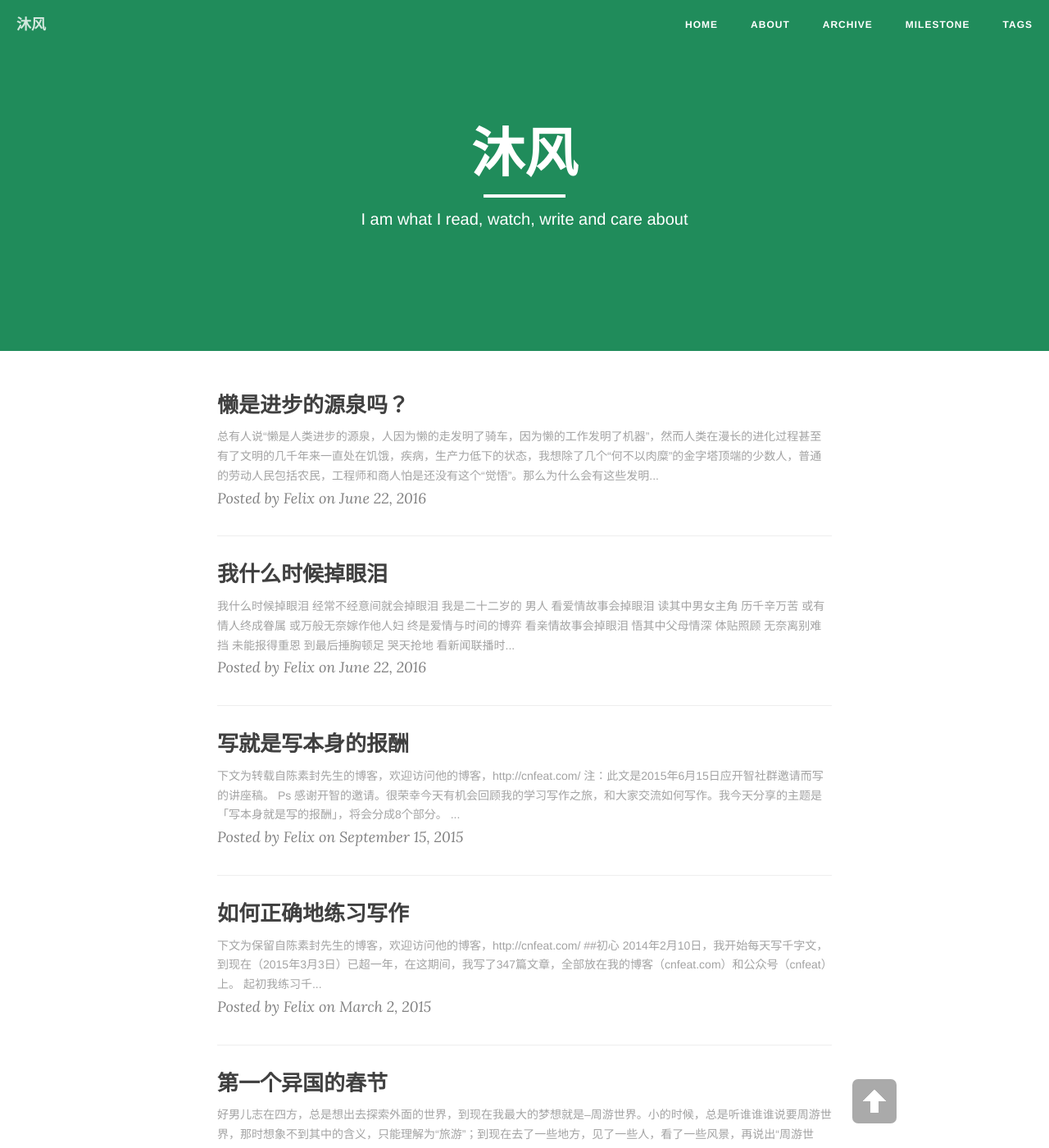
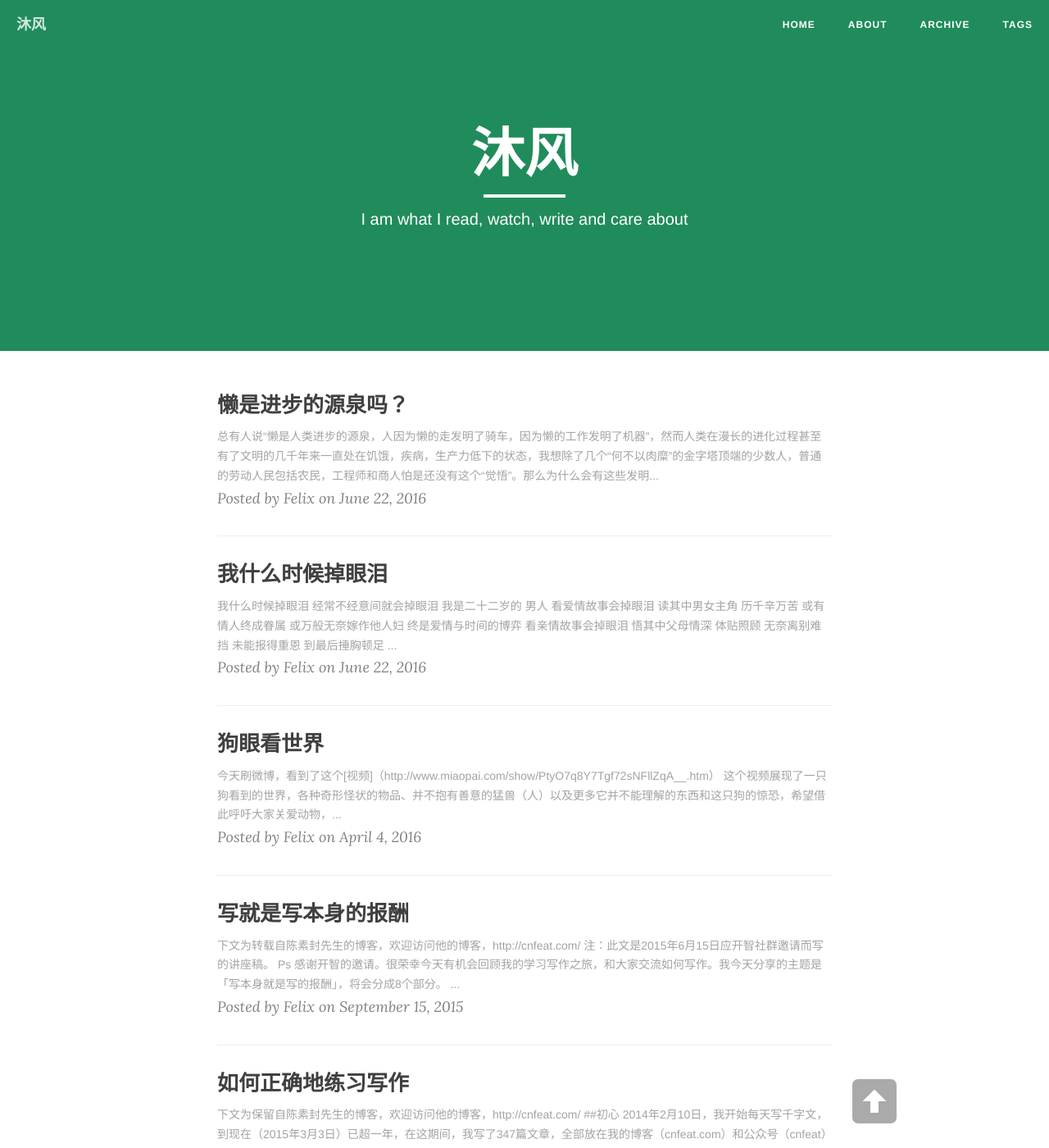
Before and after one commit to FelixLou/felixlou.github.io, a Jekyll site: the page built from index.html, in a window 1280 px wide and 1400 px high. Shown: the whole window at 82% size. Built offline with Jekyll 4.4.1, drawn with Linux system fonts in a browser that asks for light colours; nearby versions of some CDN libraries; the list of posts is cut into pages by our own code; some of the changed lines change nothing that is shown.

Commit message:
add a file

```diff
--- a/_config.yml
+++ b/_config.yml
@@ -2,7 +2,7 @@
 title: 沐风
 header-img: "img/green.jpg"
 tagline: "cn"
-description: "I am what I read, watch, write and care about"
+description: "I am what I read, write and care about"
 baseurl: ""
 url: ""
 
--- /dev/null
+++ b/_posts/2016-04-22-View from a dog.md
@@ -0,0 +1,20 @@
+---
+layout: post
+title: 狗眼看世界
+date: 2016-04-04
+categories: blog
+tags: [思考，家庭]
+description: 写不是义务，写本身就是写的报酬。
+---
+
+今天刷微博，看到了这个[视频]（http://www.miaopai.com/show/PtyO7q8Y7Tgf72sNFllZqA__.htm）
+
+这个视频展现了一只狗看到的世界，各种奇形怪状的物品、并不抱有善意的猛兽（人）以及更多它并不能理解的东西和这只狗的惊恐，希望借此呼吁大家关爱动物，不要随意丢弃他们。因为它可能只是你的一条狗，你却是他生命的全部。无数的小说，电影，真实的故事也展示了狗的忠诚，如何舍命救主，如何在主人死后，绝食而死。我还记得有一个视频展示了你不在家的时间你的狗狗都在干嘛？[Youtube]https://www.youtube.com/watch?v=PXn3v80fl50 [腾讯视频]http://v.qq.com/x/cover/e699qfeo2b6txwn.html?vid=s0141r77v9m 整体上就是在等你，听到一点声音就赶紧跑到门口，不是你，有失落的回去，重复以此，直到你回来，帮你叼来拖鞋，在你身边撒欢。看完这个视频，我对养狗这事想想就充满愧疚感。
+
+由这个拍摄视角，我想到对于小孩子莫不是如此。这个世界都是按照成年人的身高，偏好建造设置的，走在大街上，对于小孩子来说，他只能看到一根根粗壮的大腿，一排排冰冷的墙壁，没有大胸细腰，没有橱窗内别样风景。万一碰到了另一根大腿的主人（who 认识他父母），还得停下来看着地上的蚂蚁发呆，还得叫一声“阿姨好”，还得被摸下头，等回了家最喜爱的动画片已经播完了。这个世界的主体是成年人，无论宣称多么重视小孩的社会，小孩终究还是受尽了来自成年社会的无礼和漫待。视角不同，看到的景象自然不同。你觉得逛街很爽，看到了美丽的衣服，精致的蛋糕，他只是路过了一排排的墙壁和玻璃；你觉得只是错过了一个脑残无聊的动画片，可那里有他的英雄；你觉得可以自作主张把他的玩具给别的小孩，可是他会有生命去守护。孩子无论怎么说都是独立的个体，他并不是你的财产，不是你的奴隶，不是你实现梦想的工具，所以首要的就是承认他的独立性，并尊重他。想到一个对比，在美国，财产权是最至高无上的，如果胆敢不经允许进入私人住宅，主人是有权利开枪的，然而对待孩子却像独立的个体，小的时候自然疼爱有佳，孩子长大了，有能力自己选择并承担后果的时候，就尊重他的选择，离开这个城市，离开这个州，离开美国都不会干涉；而在中国，财产权尝尝被无视，各种强拆不绝入耳，反而觉得孩子是自己的财产，上什么学校，学什么专业，找对象的时间，身高，长相，家庭都要有要求。当然这与中国的独生子女政策和文化是脱不了干系的，只有你一个孩子，能怎么办呢？独生子女政策大概是中国最风靡世界的事情了吧，经常会有美国人问我独生子女政策的问题，也是前几十年政治庇护移民美国最方便的理由吧。自古就是”子以父为纲“，能短时间改过来吗？
+
+对于一个成熟的社会来说，养育孩子并不是一种恩情，因为毕竟也不是他要求你把他带到世界上来的，反而是父母，是他们为了自己的whatever目的，将他不由分说地带到这个世界。如果养而不能防老，那么为什么又要生养呢？从基因的角度讲，基因都是自私的，都是渴望自己得到复制的，所以这是几千年，甚至几万年的进化史写到基因里的，任何人都无法改变；其次，是社会的舆论，是父母，是朋友，是同事，是七大姑八大姨逼迫你生养孩子，并不是孩子本身。那么生养孩子就没有好处了吗？有，生养孩子最大的好处是你变成了一个榜样，你的生活有了动力，你想做一个better man。过去，店家多找给你2块钱，你沾沾自喜，现在不行，你得告诉孩子我们要诚实，我们要还回去；过去，你可以对朋友撒个谎，孩子在你面前时，不行，因为你不能给他一个坏的示范；过去，近处没有垃圾桶，你偷偷的丢在地上，拉着孩子的时候，不行，你得告诉他要环保，要有素质。任何口头向孩子灌输着“仁义礼智信，温良恭俭让”，自己却做着相反的事的人，都是耍流氓，都是在给孩子做坏的典范，都是给孩子示范如何做一个伪君子。言传身教这件事，永远都是身教比言传管用！好的习惯大多都是小时候养成的，家庭教育至关重要，童年的经历会对孩子心理造成难以逆转的影响。再者，我们小时候的事大多都是记不清的，少年的纯真对于中年人来说更是难能可贵。
+
+在教育孩子和家庭关系这个事上，我在看美剧《Modern family》时感觉时常被触动，我发誓组建家庭和当爸爸前一定再好好看一遍。
+
+好好对待你的狗狗，好好思考和孩子的关系
--- a/about.md
+++ b/about.md
@@ -1,7 +1,7 @@
 ---
 layout: page
 title: "About"
-description: "学苟知本，六经皆我注脚 "
+description: "Something about me"
 header-img: "img/green.jpg"
 ---
 
@@ -10,58 +10,127 @@
     <p><img src="http://7xlfkx.com1.z0.glb.clouddn.com/white2.jpg" align="center"></p>
 </center>
 
-我是陈素封，每天千字践行者，践行时间：2014年02月10日至2015年02月23日，感谢这段经历，让我成为了现在的我。
+我是卢佳斌,一个Amazon西雅图的程序员。
 
-现在研习 **认知写作学** 。
+爱好广泛，对世界充满好奇。
 
-###坚信
+喜欢读书，喜欢旅行，喜欢交朋友，喜欢和各种各样的人聊天，还喜欢美食！
+
+热爱历史，热爱经济学，热爱心理学。
+
+欢迎以各种方式与我交流。
 
 
-- 元认知乃一切之源
-- 学苟知本，六经皆我注脚
-- 一切技能皆可习得，包括写作
-- 「持续」并不是坚持，写就是最好的回报
+###最近做的事
 
 
-###关注：
+###我喜欢的人
+Elon Reeve Musk
+Mark Elliot Zuckerberg
+张小龙
+郭德纲&&于谦
+姜文
+
+###我喜欢的作家
+吴军《数学之美》《浪潮之巅》《文明之光》《硅谷之谜》《大学之路》
+
+刘瑜 《送你一颗子弹》《观念的水位》《民主的细节》
+
+龙应台 《孩子，你慢慢来》《野火集》《亲爱的安德烈》《中国人，你为什么不生气》
+
+吴晓波 《大败局》
+
+马伯庸 《古董局中局》《三国机密》《风起陇西》《末日焚书》
+
+贾平凹 《白夜》《废都》《高兴》《怀念狼》《天狗》
+
+余华 《活着》《兄弟》《第七天》《许三观卖血记》
+
+王小波 《青铜时代》《白银时代》《黄金时代》
+
+莫言 《檀香刑》《生死疲劳》
+
+东野圭吾 《白夜行》《嫌疑人X的献身《秘密》《幻夜》《解忧杂货铺》
+
+刘慈欣 《三体》
+
+六六 《蜗居》《王贵与安娜》
+
+青春时喜欢过的：
+
+蔡智恒 《第一次的亲密接触》《7-ELEVEN之恋》《爱尔兰咖啡》《檞寄生》《夜玫瑰》《亦恕与珂雪》
+《孔雀森林》《暖暖》《回眸》《鲸鱼女孩．池塘男孩》（2010年前全部作品）
+
+余秋雨 《文化苦旅》《山居笔记》《霜冷长河》《千年一叹》
+
+韩寒 《三重门》《零下一度》《像少年啦飞驰》《毒》《通稿2003》《长安乱》《就这么漂来漂去》《一座城池》
+《光荣日》《杂的文》《他的国》
+
+安妮宝贝 《告别薇安》《八月未央》《彼岸花》《二三事》
+
+###我喜欢的书
+《乔布斯传》
+《苏菲的世界》
+《影响力》
+《美国种族简史》
+《近距离看美国》三部曲（《历史深处的忧虑》《总统是靠不住的》《我也有一个梦想》）
+《穆斯林的葬礼》
+《平凡的世界》
+《白鹿原》
+《小顾聊绘画》
+《穷爸爸，富爸爸》
+《动物庄园》
+
+###读的其他书
+《无声告白》
 
 
-- [元认知](http://www.mesule.com/)
-- 写作
-- Python
-- [阳志平](http://www.yangzhiping.com/)
-- [ZoomQuiet](http://blog.zoomquiet.io/)
+###我喜欢的电视剧
+《Friends》
+《Shameless》
+《The BigBang Theory》
+《Modern Family》
+《Legal High》
+《家有儿女》
+《武林外传》
+《爱情公寓》
+
+###我喜欢的电影
+《肖申克的救赎》
+《幸福终点站》
+《被嫌弃的松子的一生》
+
+###我喜欢的节目
+《罗辑思维》
+《晓松奇谈》
+《晓说》
+《静说日本》
+《吴晓波频道》
+《奇葩说》
+《暴走大事件》
+《万万没想到》
+《报告老板》
+《段子来了》
+《吐小曹扒新闻》
+
+###我喜欢的博客&&微信公众号
 
 
+###我喜欢的网站
+www.google.com
+www.Amazon.com
+www.youtube.com
+www.github.com
+www.zhihu.com
+www.waitbutwhy.com
 
-
-###代表作：
-
-- [《24款最值得推荐的中文字体》](http://cnfeat.com/blog/2015/05/22/a-24-chinese-fonts/)
-
-- [《世界并非如你所见——用可供性来发现更大的世界》](http://cnfeat.com/blog/2015/05/01/affordance/)
-
-- [《如何正确地练习写作》](http://cnfeat.com/blog/2015/03/02/how-to-write/)
-
-
-###我的朋友们
-
-- [YiLee](http://yilee.me)
-- [Caos](http://caos.me)
-- [BuzhiNote](http://BuzhiNote.com)
-- [Azeril](http://azeril.me)
 
 ###联系
 
-- [博客：www.cnfeat.com](www.cnfeat.com)
+- [Linkedin](https://www.linkedin.com/in/jiabinlu)
 
-- [微博@CnFeat](http://weibo.com/207775270)
+- 邮箱：jiabinlu325204@gmail.com
 
-- [知乎@陈素封](http://www.zhihu.com/people/Feat)
-
-- [知乎专栏](http://zhuanlan.zhihu.com/cnfeat)
-
-- 公众号：cnfeat
 
 
 <center>
--- a/milestone.md
+++ /dev/null
@@ -1,21 +0,0 @@
----
-layout: page
-title: "milestone"
-description: "知之真切笃实处即是行，行之明觉精察处即是知 "
-header-img: "img/zhihu.jpg"
----
-
-
-<center>
-    <p><img src="http://7xlfkx.com1.z0.glb.clouddn.com/white2.jpg" align="center"></p>
-</center>
-
-
-###代表作：
-
-
-- [《世界并非如你所见——用可供性来发现更大的世界》](http://www.jianshu.com/p/6f1404e0240d)
-
-- [《如何正确地练习写作》](http://www.jianshu.com/p/2621444b619d)
-
-- [《24款最值得推荐的中文字体》](http://cnfeat.com/blog/2015/05/22/a-24-chinese-fonts/)
```
Also changed, not shown: _posts/2014-01-14-When I gonna tear.md (+32 -0 lines).
